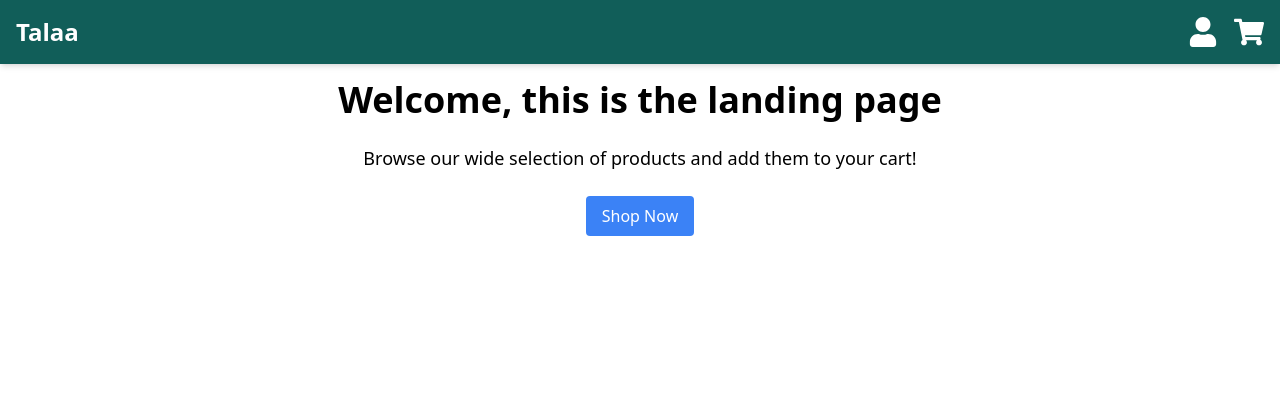
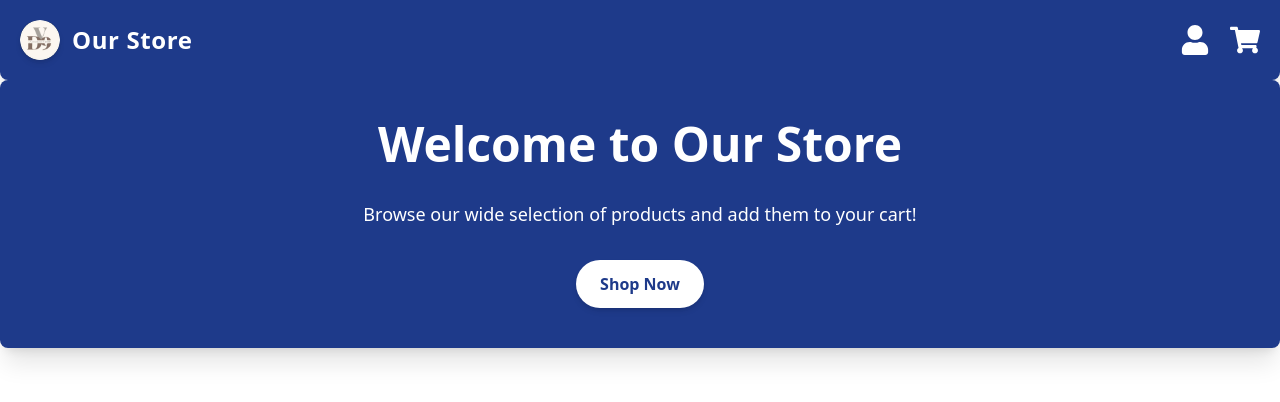
Before and after one commit to taladabbagh/Divine, a React (Vite) app: page / in a window 1280 px wide. Shown: the top 402 px of the page. Built offline with nearby package versions, Linux system fonts and the light colour scheme.

Commit message:
modified ui added animations

```diff
--- a/src/components/CheckoutForm.tsx
+++ b/src/components/CheckoutForm.tsx
@@ -1,6 +1,9 @@
 import React from 'react';
 import { Formik, Form, Field, ErrorMessage } from 'formik';
 import * as Yup from 'yup';
+
+// Yup: Validates the form data by defining a schema with rules for each field (like required fields, minimum/maximum length, etc.).
+// Formik: Manages form state, handles form submission, and simplifies form-building tasks, including integrating with Yup for validation.
 
 interface FormValues {
   name: string;
--- a/src/components/Header.tsx
+++ b/src/components/Header.tsx
@@ -3,6 +3,7 @@ import { Link, useNavigate } from 'react-router-dom';
 import { useSelector } from 'react-redux';
 import { RootState } from '../store';
 import { FaShoppingCart, FaUser } from 'react-icons/fa';
+import logo from "../../public/logo.jpeg"
 
 const Header: React.FC = () => {
   const cartItems = useSelector((state: RootState) => state.cart.items);
@@ -10,24 +11,24 @@ const Header: React.FC = () => {
   const navigate = useNavigate();
 
   return (
-    <header className="bg-teal-800 text-white p-4 shadow-md flex justify-between items-center">
-      <Link to="/" className="text-2xl font-bold">
-        Talaa
+    <header className="bg-blue-900 text-white p-5 shadow-lg flex justify-between items-center rounded-b-lg">
+    <Link to="/" className="flex items-center space-x-3">
+      <img src={logo} alt="Logo" className="h-10 w-10 rounded-full shadow-md" />
+      <span className="text-2xl font-bold tracking-wide">Our Store</span>
     </Link>
 
-      <div className="flex items-center space-x-4">
+    <div className="flex items-center space-x-5">
       <FaUser
-          className="text-3xl cursor-pointer"
+        className="text-3xl cursor-pointer hover:text-blue-300 transition duration-300"
         onClick={() => navigate('/register')}
       />
-
       <div className="relative flex items-center">
         <FaShoppingCart
-            className="text-3xl cursor-pointer"
+          className="text-3xl cursor-pointer hover:text-blue-300 transition duration-300"
           onClick={() => navigate('/cart')}
         />
         {totalItems > 0 && (
-            <span className="bg-red-500 text-white text-sm rounded-full h-6 w-6 flex items-center justify-center absolute -top-2 -right-3">
+          <span className="bg-red-600 text-white text-xs font-semibold rounded-full h-5 w-5 flex items-center justify-center absolute -top-1 -right-2">
             {totalItems}
           </span>
         )}
--- a/src/components/ProductCard.tsx
+++ b/src/components/ProductCard.tsx
@@ -43,26 +43,24 @@ const ProductCard: React.FC<ProductCardProps> = ({ product }) => {
     }, 3000);
   };
   return (
-    <div className="border rounded shadow-lg p-4 relative">
-      <img
-        className="w-full h-48 object-contain mb-4 rounded"
+  <div className="relative border rounded-lg shadow-lg p-6 bg-white hover:shadow-2xl transition-transform transform hover:scale-105">
+    <img
+        className="w-full h-48 object-contain rounded-md mb-4 border-b pb-4"
         src={product.image}
         alt={product.title}
       />
-      <h3 className="text-lg font-bold">{product.title}</h3>
-      <p className="text-gray-600">{product.category}</p>
-      <p className="text-green-500 font-bold">${product.price.toFixed(2)}</p>
+      <h3 className="text-lg font-semibold text-gray-900 mb-2">{product.title}</h3>
+      <p className="text-xs uppercase tracking-wide text-gray-500 mb-1">{product.category}</p>
+      <p className="text-xl font-bold text-green-700 mb-4">${product.price.toFixed(2)}</p>
       <button
-        className="bg-blue-500 text-white px-4 py-2 mt-2 rounded hover:bg-blue-600"
+        className="bg-blue-800 text-white px-4 py-2 rounded-lg font-semibold shadow-md hover:bg-blue-700 transition duration-200"
         onClick={handleAddToCart}
       >
         Add to Cart
       </button>
-
-      {/* notification for item added to cart */}
       {notification && (
-        <div className="absolute bottom-4 right-4 bg-green-500 text-white px-4 py-2 rounded">
-          Item added to cart
+        <div className="absolute bottom-4 right-4 bg-green-600 text-white px-3 py-1 rounded-md shadow-md animate-bounce">
+          Item added to cart!
         </div>
       )}
     </div>
--- a/src/pages/Checkout.tsx
+++ b/src/pages/Checkout.tsx
@@ -1,9 +1,7 @@
 import React from 'react';
 import { Formik, Form, Field, ErrorMessage } from 'formik';
 import * as Yup from 'yup';
-// import Products from './Products';
 import { useNavigate } from 'react-router-dom';
-
 
 interface FormValues {
   name: string;
--- a/src/pages/Home.tsx
+++ b/src/pages/Home.tsx
@@ -3,13 +3,13 @@ import { Link } from 'react-router-dom';
 
 const Home: React.FC = () => {
   return (
-    <div className="container mx-auto p-4 text-center">
-      <h1 className="text-4xl font-bold mb-6">Welcome, this is the landing page</h1>
-      <p className="text-lg mb-6">Browse our wide selection of products and add them to your cart!</p>
+    <div className="container mx-auto p-10 text-center bg-blue-900 text-white rounded-lg shadow-xl">
+      <h1 className="text-5xl font-extrabold mb-8">Welcome to Our Store</h1>
+      <p className="text-lg mb-8">Browse our wide selection of products and add them to your cart!</p>
       <Link to="/products">
-        <button className="bg-blue-500 text-white px-4 py-2 rounded hover:bg-blue-600">
-          Shop Now
-        </button>
+      <button className="bg-white text-blue-900 font-bold px-6 py-3 rounded-full shadow-md hover:bg-gray-200 transition">
+        Shop Now
+      </button>
       </Link>
     </div>
   );
--- a/src/redux/productReducer.ts
+++ b/src/redux/productReducer.ts
@@ -1,6 +1,6 @@
 import { createSlice, PayloadAction } from '@reduxjs/toolkit';
 import { produce } from 'immer'; // to write immutable updates in a mutable style.
-
+// Immer ensures that the original state remains unchanged by creating a copy of it.
 interface Product {
   id: number;
   title: string;
--- a/src/store.tsx
+++ b/src/store.tsx
@@ -10,7 +10,7 @@ const store = configureStore({
   devTools: process.env.NODE_ENV !== 'production',
 });
 
-export type RootState = ReturnType<typeof store.getState>;
+export type RootState = ReturnType<typeof store.getState>; //infers the type of the state returned by store.getState()
 export type AppDispatch = typeof store.dispatch;
 
 export default store;
```
Also changed, not shown: public/logo.jpeg (added), src/pages/Cart.tsx (line endings or trailing spaces), src/pages/ProductDetails.tsx (added). Lines whose indentation alone changed are shown as unchanged.
